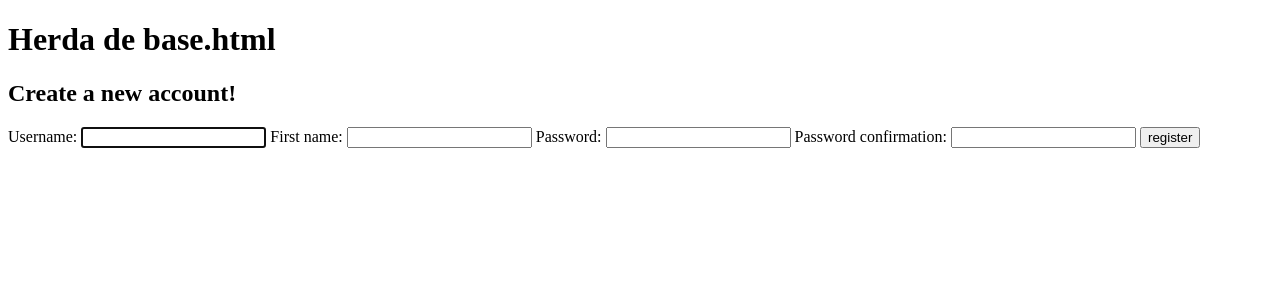
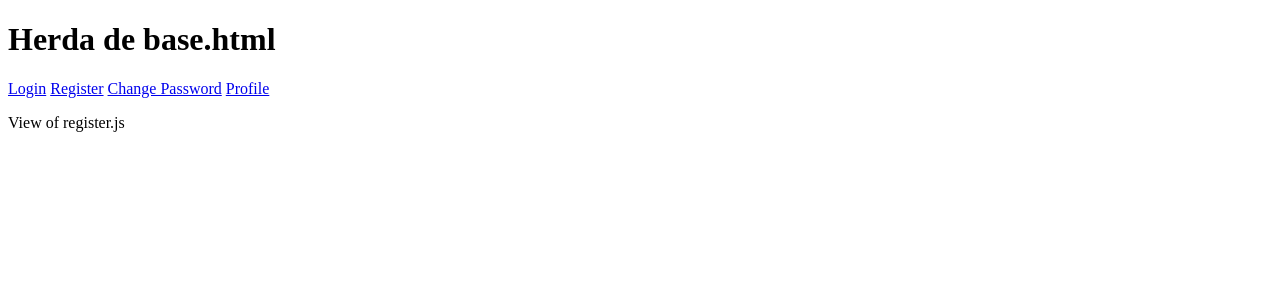
Before and after one commit to Grsaiago/ft_transcendence, a Django app: page /register in a window 1280 px wide. Shown: the top 300 px of the page. Run offline with Django 5.2, Linux system fonts and the light colour scheme.

Commit message:
add js files

```diff
--- a/ft_transcendence/ft_transcendence/settings.py
+++ b/ft_transcendence/ft_transcendence/settings.py
@@ -135,6 +135,10 @@ USE_TZ = True
 
 STATIC_URL = "static/"
 
+STATICFILES_DIRS = [
+    BASE_DIR / "static",
+]
+
 # Default primary key field type
 # https://docs.djangoproject.com/en/5.0/ref/settings/#default-auto-field
 
--- /dev/null
+++ b/ft_transcendence/static/js/index.js
@@ -0,0 +1,53 @@
+import Login from "./views/login.js";
+import Register from "./views/register.js";
+import ChangePassword from "./views/change_password.js";
+import FriendList from "./views/friend_list.js";
+
+const navigateTo = url => {
+    history.pushState(null, null, url);
+    router();
+};
+
+const router = async () => {
+    const routes = [
+        {path: "/login", view: Login },
+        {path: "/register", view: Register },
+        {path: "/friend_list", view: FriendList },
+        {path: "/change_password", view: ChangePassword },
+    ];
+
+    //Test each route for potential match
+    const potentialMatches = routes.map(route => {
+        return {
+            route: route,
+            isMatch: location.pathname === route.path
+        };
+    });
+
+    let match = potentialMatches.find(potentialMatch => potentialMatch.isMatch);
+
+    if (!match) {
+        match = {
+            route: routes[0],
+            isMatch: true
+        };
+    }
+
+    const view = new match.route.view();
+
+    document.querySelector("#app").innerHTML = await view.getHtml();
+
+};
+
+window.addEventListener("popstate", router);
+
+document.addEventListener("DOMContentLoaded", () => {
+    document.body.addEventListener("click", e => {
+        if (e.target.matches("[data-link]")) {
+            e.preventDefault();
+            navigateTo(e.target.href);
+        }
+    });
+
+    router();
+});
--- /dev/null
+++ b/ft_transcendence/static/js/views/abstractView.js
@@ -0,0 +1,13 @@
+export default class AbstractView{
+    constructor() {
+
+    }
+
+    setTitle(title) {
+        document.title = title;
+    }
+
+    async getHtml() {
+        return "";
+    }
+}
--- /dev/null
+++ b/ft_transcendence/static/js/views/change_password.js
@@ -0,0 +1,14 @@
+import AbstractView from "./abstractView.js";
+
+export default class ChangePassword extends AbstractView {
+    constructor() {
+        super();
+        this.setTitle("Change Password");
+    }
+
+    async getHtml() {
+        return `
+            <p>View of change_password.js</p>
+        `;
+    }
+}
--- /dev/null
+++ b/ft_transcendence/static/js/views/friend_list.js
@@ -0,0 +1,15 @@
+import AbstractView from "./abstractView.js";
+
+export default class FriendList extends AbstractView {
+    constructor() {
+        super();
+        this.setTitle("Friend List");
+    }
+
+    async getHtml() {
+        return `
+            <p>View of friend_list.js</p>
+        `;
+    }
+
+}
--- /dev/null
+++ b/ft_transcendence/static/js/views/login.js
@@ -0,0 +1,17 @@
+import AbstractView from "./abstractView.js";
+
+export default class Login extends AbstractView {
+    constructor() {
+        super();
+        this.setTitle("Login");
+    }
+
+    async getHtml() {
+
+        const retorno = await fetch("http://www.google.com" );
+
+        console.log(retorno);
+
+        return retorno;
+    }
+}
--- /dev/null
+++ b/ft_transcendence/static/js/views/register.js
@@ -0,0 +1,14 @@
+import AbstractView from "./abstractView.js";
+
+export default class Register extends AbstractView {
+    constructor() {
+        super();
+        this.setTitle("Register");
+    }
+
+    async getHtml() {
+        return `
+            <p>View of register.js</p>
+        `;
+    }
+}
--- a/ft_transcendence/user_management/templates/user_management/base.html
+++ b/ft_transcendence/user_management/templates/user_management/base.html
@@ -1,3 +1,5 @@
+{% load static %}
+
 <!DOCTYPE html>
 <html lang="en">
     <head>
@@ -6,13 +8,23 @@
         <meta name="viewport" content="width=device-width, initial-scale=1.0">
         <meta name="description"
               content="Transcendence - Last project from 42 cursus. A platform for playing pong">
+        <meta name="csrf-token" content="{{ csrf_token }}">
+
         <title>Transcendence</title>
     </head>
     <header>
         <h1>Herda de base.html</h1>
     </header>
     <body>
-        {% block content %}
-        {% endblock content %}
+        <section class="header">
+            <nav class="nav">
+                <a href="/login" class="nav-link" data-link>Login</a>
+                <a href="/register" class="nav-link" data-link>Register</a>
+                <a href="/change_password" class="nav-link" data-link>Change Password</a>
+                <a href="/friend_list" class="nav-link" data-link>Profile</a>
+            </nav>
+        </section>
+        <div id="app"></div>
+        <script type="module" src="{% static 'js/index.js' %}"></script>
     </body>
 </html>
```
